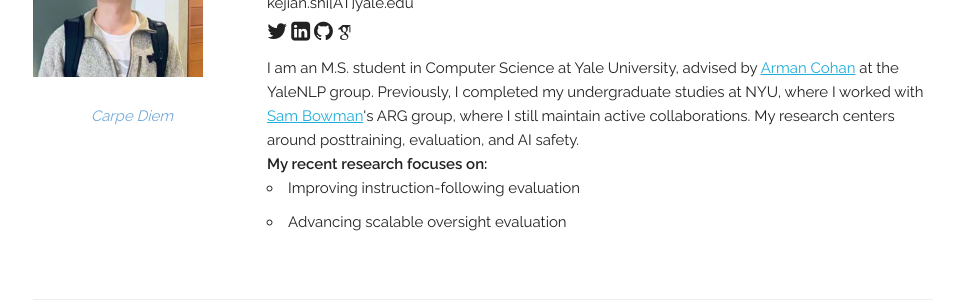
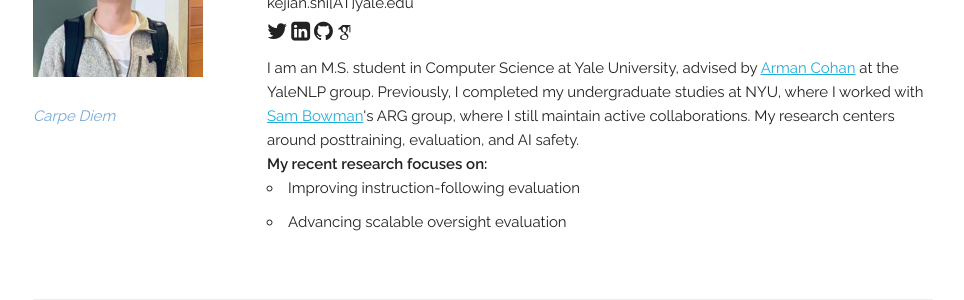
Before and after one commit to shi-kejian/shi-kejian.github.io, a Jekyll site: the page built from index.html, in a window 1280 px wide. Shown: the part 143-443 px from the top of the page, without its empty margins (157-1121 px from the left). Built offline with Jekyll 4.4.1, drawn with Linux system fonts in a browser that asks for light colours; some web fonts are replaced.

Commit message:
Update default.html

```diff
--- a/_layouts/default.html
+++ b/_layouts/default.html
@@ -67,7 +67,7 @@
       <div class="row">
         <div class="three columns">
           <a href="{{ site.baseurl }}/"><img class="u-max-full-width" src='{{ site.baseurl }}{{ site.data.main_info.profile_pic }}'></a>
-          <p style="text-align: center; color: rgba(25, 113, 194, 0.6); font-style: italic; margin-top: 20px;">
+          <p style="text-align: left; color: rgba(25, 113, 194, 0.6); font-style: italic; margin-top: 20px;">
             Carpe Diem
           </p>
         </div>
```
